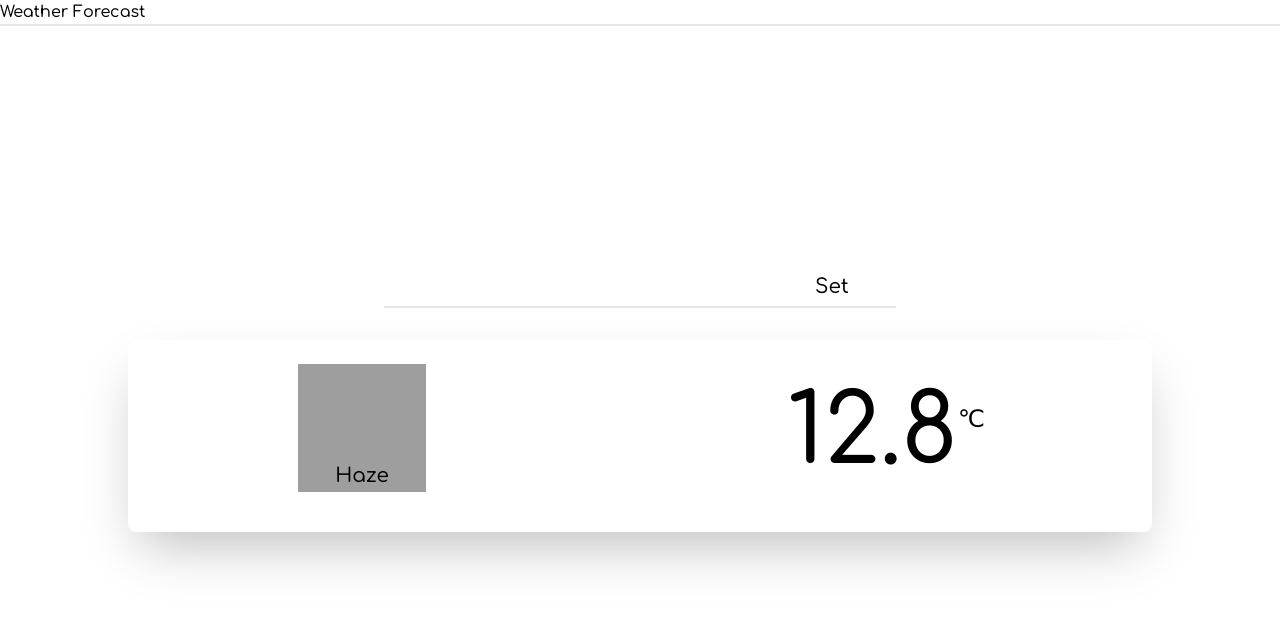
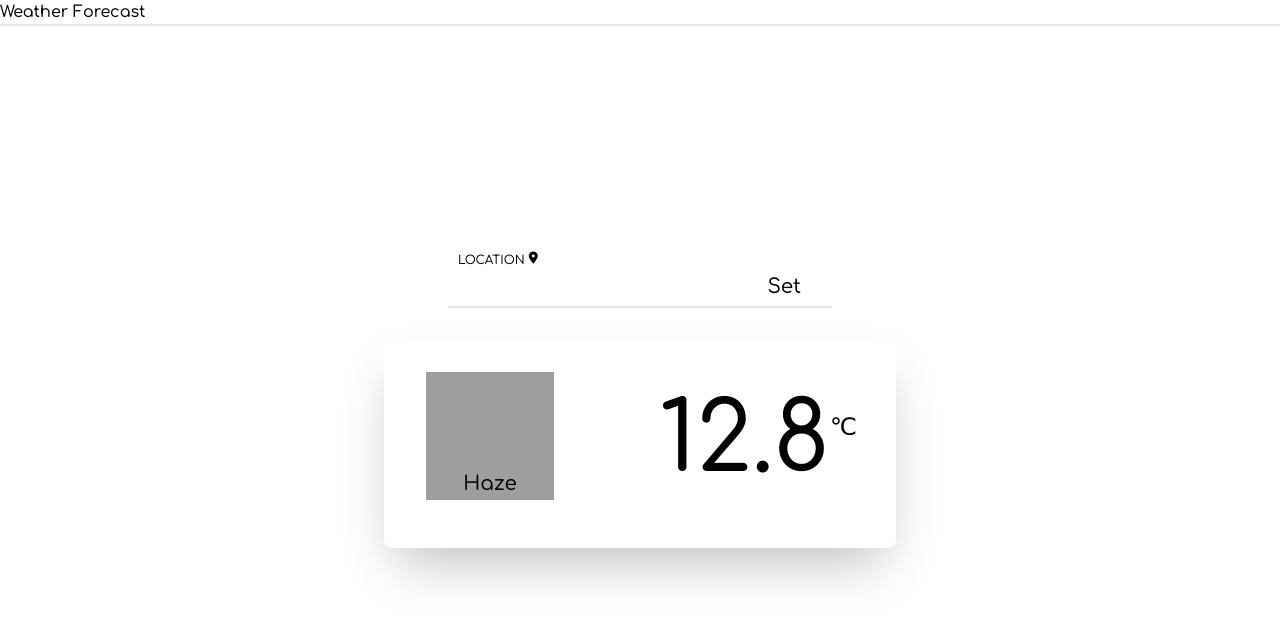
Before and after one commit to FixxooXD/WeatherApp.Js, a website with bundled scripts: page index.html in a window 1280 px wide. Built offline with nearby package versions, Linux system fonts and the light colour scheme; grey boxes are pictures that could not be loaded.

Commit message:
Updated Ui

```diff
--- a/index.html
+++ b/index.html
@@ -6,6 +6,7 @@
     <meta http-equiv="X-UA-Compatible" content="IE=edge">
     <meta name="viewport" content="width=device-width, initial-scale=1.0">
     <link rel="stylesheet" href="src/output.css">
+    <link rel="stylesheet" href="https://cdnjs.cloudflare.com/ajax/libs/font-awesome/6.2.0/css/all.min.css" integrity="sha512-xh6O/CkQoPOWDdYTDqeRdPCVd1SpvCA9XXcUnZS2FmJNp1coAFzvtCN9BmamE+4aHK8yyUHUSCcJHgXloTyT2A==" crossorigin="anonymous" referrerpolicy="no-referrer"/>
     <link href="https://fonts.googleapis.com/css2?family=Comfortaa:wght@500&family=Montserrat:ital,wght@1,500&display=swap" rel="stylesheet">
     <script defer src="src/index.js"></script>
     <title>Weather App</title>
@@ -27,12 +28,12 @@
 <body>
     <div class="absolute border-b-2 w-full">Weather Forecast</div>
     <div class="Parent-Container flex flex-col h-screen justify-center items-center sm:mb-8 ">
-
-        <div class="Content-Box flex justify-center items-center mb-8 mx-4 w-96 w-4/5">
-            <input class="border-b-2 sm:w-96 h-10 text-xl " type="text" name="" id="input">
+       <div class="flex justify-start w-4/5 sm:w-96 ml-5 text-xs">LOCATION <i class="fa-solid fa-location-dot ml-1"></i></div>
+        <div class="Content-Box flex justify-center items-center mb-8 mx-4 w-4/5 sm:w-96 ">
+            <input class="border-b-2 sm:w-96 h-10 text-xl pl-2" type="text" name="" id="input">
             <button class="border-b-2 w-32 h-10 sm:text-xl py-1" type="submit" id="btn">Set</button>
         </div>
-        <div class="relative shadow-2xl rounded-lg flex flex-row-reverse justify-around justify-center items-center  h-48 mx-4 w-4/5">
+        <div class="relative shadow-2xl rounded-lg flex flex-row-reverse justify-around justify-center items-center  h-48 sm:h-52 mx-4 w-4/5 sm:w-2/5">
             <h1 id="celcius" class="flex justify-center items-center text-6xl sm:text-8xl sm:w-32 sm:h-32 p-2 sm:ml-14 mb-4 mt-2 mr-8">12.8
                 <sup class="text-2xl">℃</sup></h1>
         <div class=" flex flex-col items-center justify-center h-32 mb-4">
--- a/src/index.js
+++ b/src/index.js
@@ -40,3 +40,10 @@ async function getReport() {
     })
     .catch((err) => console.error(err));
 }
+
+input.addEventListener("keypress", function(event) {
+  // If the user presses the "Enter" key on the keyboard
+  if (event.key === "Enter") {
+   getReport();
+  }
+});
```
Also changed, not shown: src/output.css.
